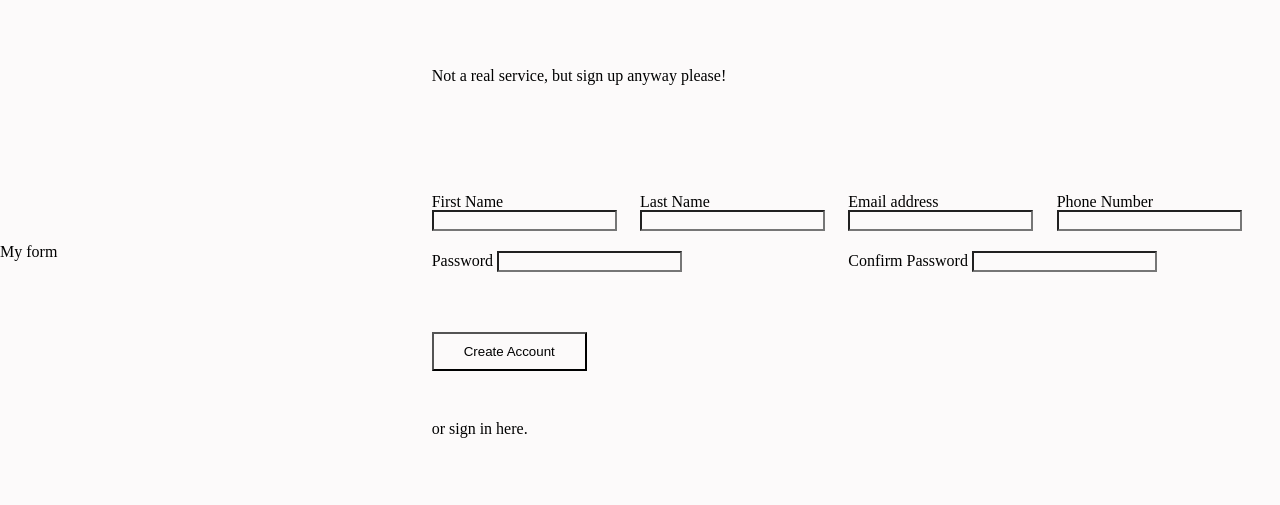
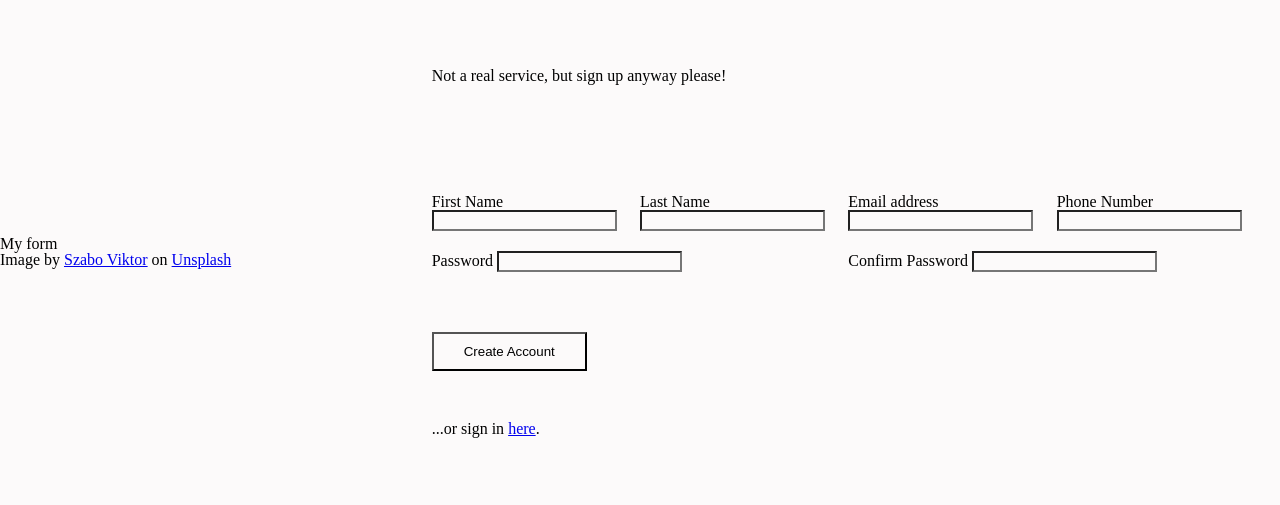
Before and after one commit to ccrenshawcodes/signup-form, a plain HTML site: page index.html in a window 1280 px wide. Shown: the part 148-653 px from the top of the page. Drawn offline with Linux system fonts and the light colour scheme.

Commit message:
Add links

```diff
--- a/index.html
+++ b/index.html
@@ -11,6 +11,7 @@
 
     <div class="header">
         <h1>My form</h1>
+        <p>Image by <a href="https://unsplash.com/@vmxhu">Szabo Viktor</a> on <a href="https://unsplash.com/@vmxhu">Unsplash</a></p>
     </div>
 
     <div class="content">
@@ -58,7 +59,7 @@
         </form>
 
         <div class="footer">
-            <p>or sign in here.</p>
+            <p>...or sign in <a href="https://www.youtube.com/watch?v=dQw4w9WgXcQ&ab_channel=RickAstley">here</a>.</p>
         </div>
 
     </div>
```
